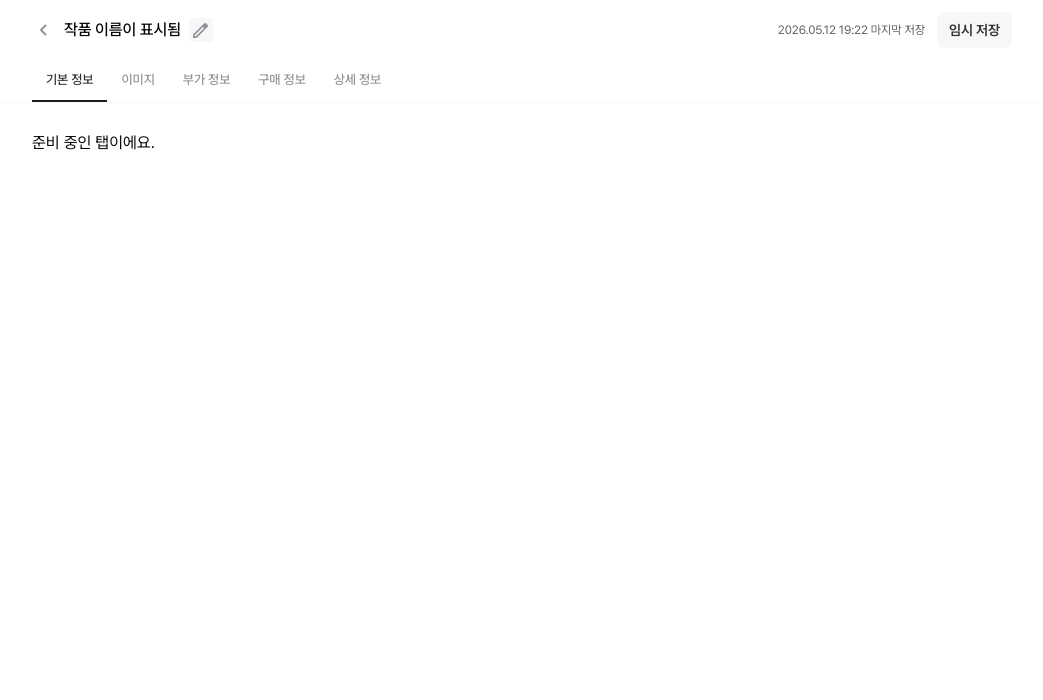
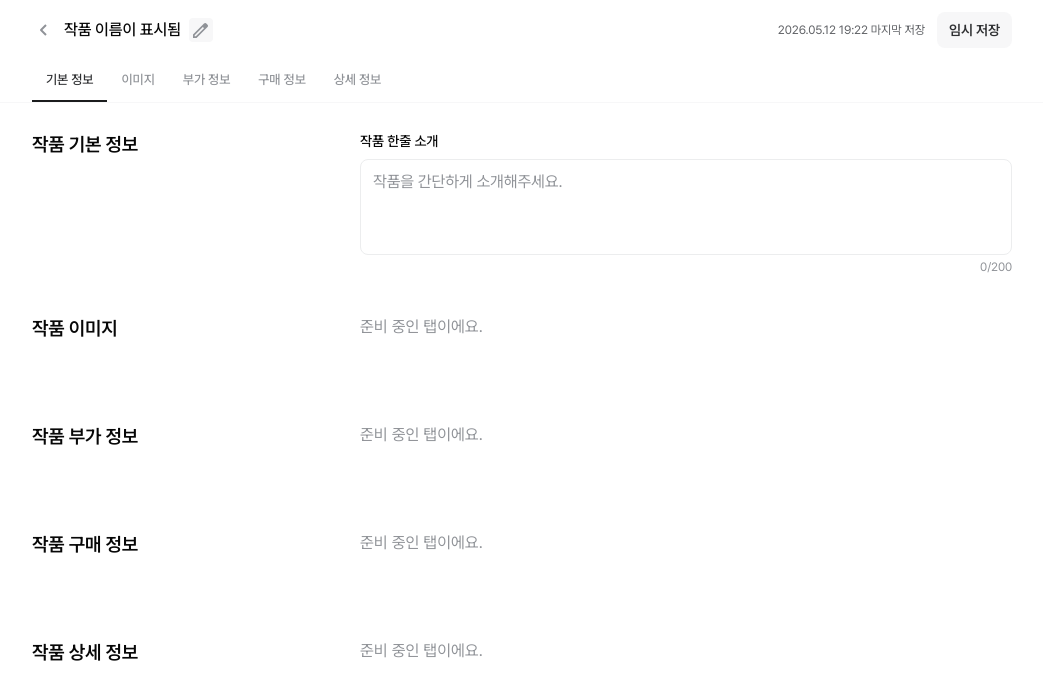
Before and after one commit to DoLog-Team/DoLog-FE, a Next.js app in the folder apps/client/: page /artist-admin/artworks/new in a window 1280 px wide. Shown: the top 700 px of the page, without its empty margins (118-1161 px from the left). Built offline with nearby package versions, Linux system fonts and the light colour scheme.

Commit message:
fix: artworkForm useState를 useScrollSpy로 교체

```diff
--- a/apps/client/app/artist-admin/artworks/_components/ArtworkForm.tsx
+++ b/apps/client/app/artist-admin/artworks/_components/ArtworkForm.tsx
@@ -1,9 +1,11 @@
 "use client";
 
-import { useState } from "react";
+import { useMemo, useState } from "react";
 import { DesktopContainer } from "@/components/common/DesktopContainer/DesktopContainer";
 import { FormHeader } from "@/components/common/FormHeader/FormHeader";
+import { useScrollSpy } from "@/components/common/ScrollTabBar/useScrollSpy";
 import { TabBar } from "@/components/common/TabBar/TabBar";
+import { Textarea } from "@/components/common/Textarea/Textarea";
 
 const TABS = [
 	{ id: "basic", label: "기본 정보" },
@@ -19,10 +21,13 @@ export interface ArtworkFormProps {
 }
 
 export const ArtworkForm = ({ title, onBack }: ArtworkFormProps) => {
-	const [activeTab, setActiveTab] = useState(TABS[0].id);
+	const tabIds = useMemo(() => TABS.map((tab) => tab.id), []);
+	const { activeTab, handleTabClick, sectionRefs } = useScrollSpy(tabIds, 120);
+	const [intro, setIntro] = useState("");
 
 	return (
 		<DesktopContainer>
+			<div className="sticky top-0 z-10 bg-bg-normal ">
 				<FormHeader
 					title={title}
 					editableTitle
@@ -30,8 +35,79 @@ export const ArtworkForm = ({ title, onBack }: ArtworkFormProps) => {
 					onTempSave={() => {}}
 					onBack={onBack}
 				/>
-			<TabBar tabs={TABS} activeTab={activeTab} onTabClick={setActiveTab} />
-			<div className="px-10 py-7">준비 중인 탭이에요.</div>
+				<TabBar tabs={TABS} activeTab={activeTab} onTabClick={handleTabClick} />
+			</div>
+			<div className="px-10 py-7">
+				<section
+					ref={(el) => {
+						sectionRefs.basic.current = el;
+					}}
+					className="flex flex-col gap-4 min-[721px]:flex-row min-[721px]:gap-10"
+				>
+					<div className="shrink-0 min-[721px]:w-72">
+						<h2 className="text-head3 text-strong">작품 기본 정보</h2>
+					</div>
+					<div className="flex flex-1 flex-col gap-8">
+						<div className="flex flex-col gap-2">
+							<span className="text-body2-bold text-strong">작품 한줄 소개</span>
+							<Textarea
+								placeholder="작품을 간단하게 소개해주세요."
+								maxLength={200}
+								value={intro}
+								onChange={(e) => setIntro(e.target.value)}
+							/>
+						</div>
+					</div>
+				</section>
+
+				<section
+					ref={(el) => {
+						sectionRefs.image.current = el;
+					}}
+					className="flex flex-col gap-4 py-10 min-[721px]:flex-row min-[721px]:gap-10"
+				>
+					<div className="shrink-0 min-[721px]:w-72">
+						<h2 className="text-head3 text-strong">작품 이미지</h2>
+					</div>
+					<div className="flex-1 text-lightest">준비 중인 탭이에요.</div>
+				</section>
+
+				<section
+					ref={(el) => {
+						sectionRefs.additional.current = el;
+					}}
+					className="flex flex-col gap-4 py-10 min-[721px]:flex-row min-[721px]:gap-10"
+				>
+					<div className="shrink-0 min-[721px]:w-72">
+						<h2 className="text-head3 text-strong">작품 부가 정보</h2>
+					</div>
+					<div className="flex-1 text-lightest">준비 중인 탭이에요.</div>
+				</section>
+
+				<section
+					ref={(el) => {
+						sectionRefs.purchase.current = el;
+					}}
+					className="flex flex-col gap-4 py-10 min-[721px]:flex-row min-[721px]:gap-10"
+				>
+					<div className="shrink-0 min-[721px]:w-72">
+						<h2 className="text-head3 text-strong">작품 구매 정보</h2>
+					</div>
+					<div className="flex-1 text-lightest">준비 중인 탭이에요.</div>
+				</section>
+
+				<section
+					ref={(el) => {
+						sectionRefs.detail.current = el;
+					}}
+					className="flex flex-col gap-4 py-10 min-[721px]:flex-row min-[721px]:gap-10"
+				>
+					<div className="shrink-0 min-[721px]:w-72">
+						<h2 className="text-head3 text-strong">작품 상세 정보</h2>
+					</div>
+					<div className="flex-1 text-lightest">준비 중인 탭이에요.</div>
+				</section>
+			</div>
 		</DesktopContainer>
 	);
 };
```
Lines whose indentation alone changed are shown as unchanged.
